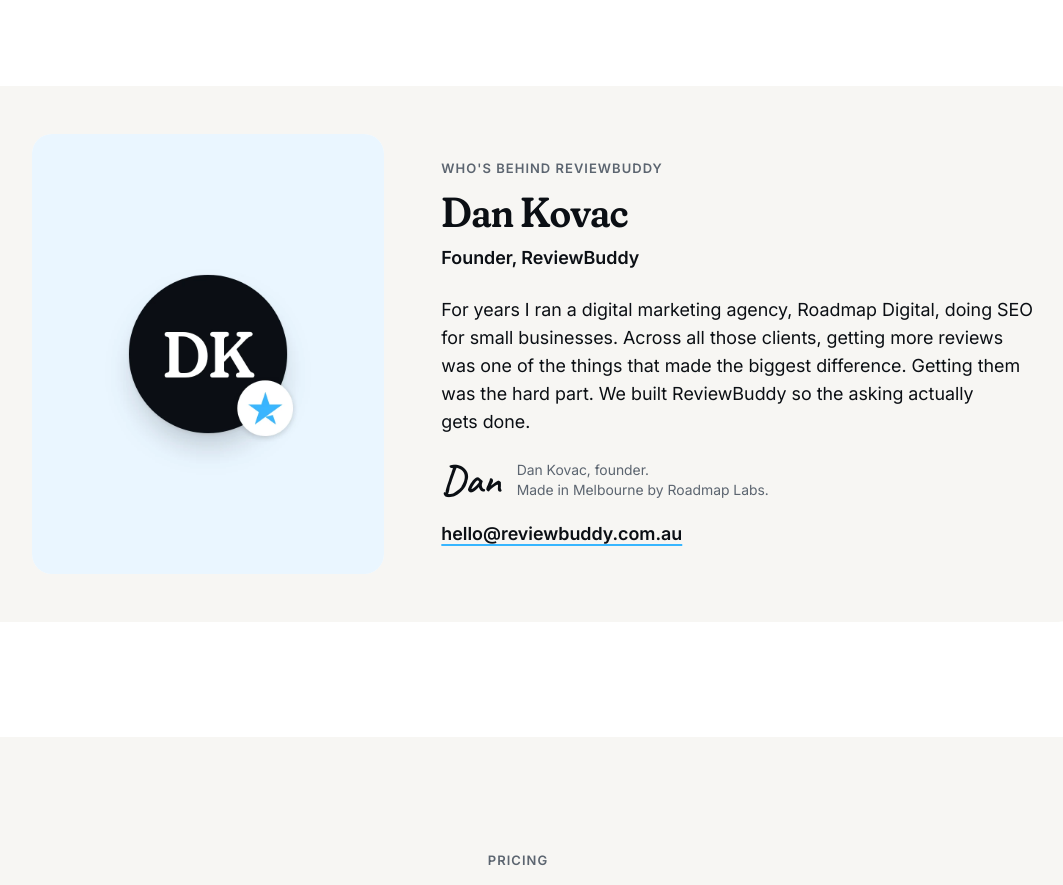
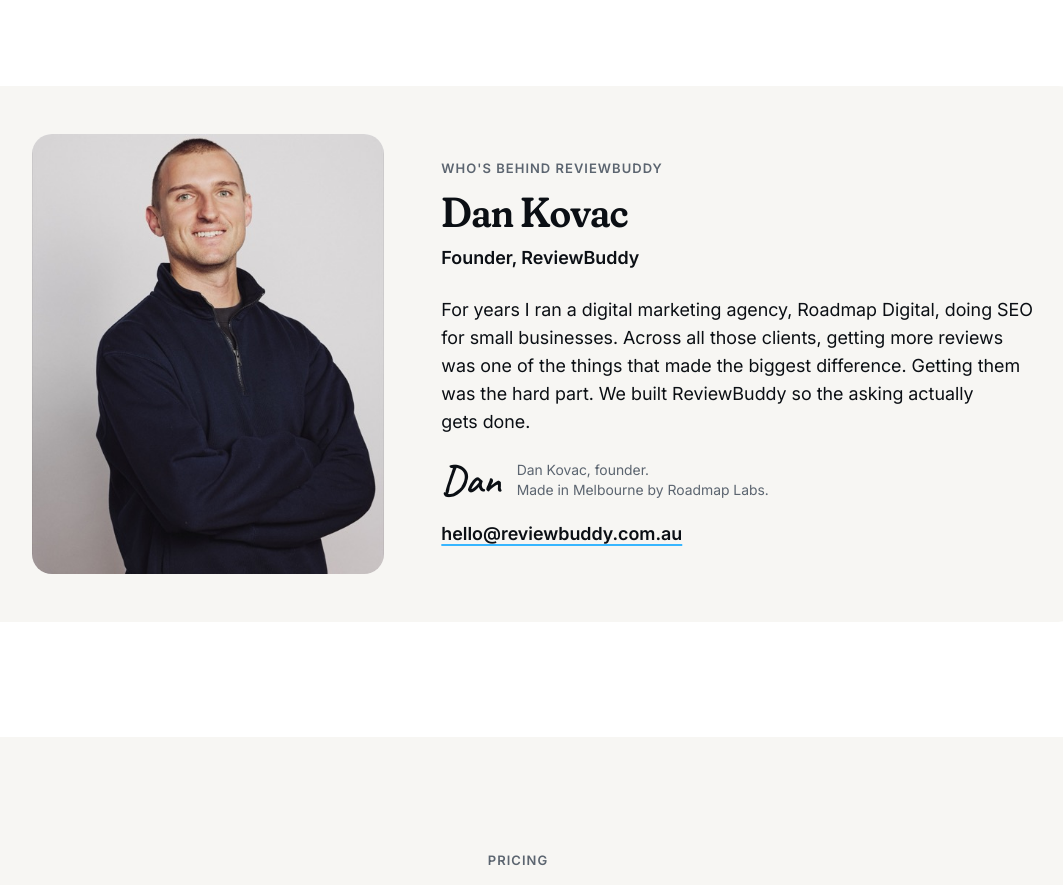
Before and after one commit to Dan-Kovac/ReviewBuddyWebsite, a Next.js app: page / in a window 1280 px wide. Shown: the part 9100-9985 px from the top of the page, without its empty margins (122-1185 px from the left). Built offline with nearby package versions, Linux system fonts and the light colour scheme; no server answers.

Commit message:
Use Dan's headshot in the founder portrait.
The same 480x600 photo fills the 4:5 frame on phones and desktop, centred from the top, with the portrait still centred in its column from 1024 up.

Co-authored-by: Dan Kovac <Dan-Kovac@users.noreply.github.com>

```diff
--- a/app/globals.css
+++ b/app/globals.css
@@ -1253,6 +1253,7 @@ footer .eyebrow,
   height: auto;
   aspect-ratio: 4 / 5;
   object-fit: cover;
+  object-position: center top;
 }
 .fd-copy { grid-column: 6 / span 7; }
 .fd-copy h2 { margin-top: 12px; }
@@ -1280,7 +1281,7 @@ footer .eyebrow,
 
 @media (min-width: 1024px) {
   .fd { align-items: center; }
-  #s4 .fd-art picture { display: grid; }
+  #s4 .fd-art { display: grid; }
   .fd-art img {
     width: min(100%, 352px);
     max-height: 440px;
--- a/components/founder-note.tsx
+++ b/components/founder-note.tsx
@@ -1,4 +1,4 @@
-import { ArtImage } from "@/components/art-image";
+import Image from "next/image";
 import { contactEmail } from "@/lib/site";
 
 const founderParagraphs = [
@@ -10,22 +10,13 @@ export function FounderNote() {
     <section id="s4" className="sec" aria-labelledby="about-dan">
       <div className="shell">
         <div className="g12 fd founder-home">
-          <figure className="art fd-art art-at-768">
-            <ArtImage
-              mobileMax={767}
-              desktop={{
-                webp: "/img/sections/reviewbuddy-founder-portrait-monogram-desktop.webp",
-                png: "/img/sections/reviewbuddy-founder-portrait-monogram-desktop.png",
-                width: 960,
-                height: 1200,
-              }}
-              mobile={{
-                webp: "/img/sections/reviewbuddy-founder-portrait-monogram-desktop.webp",
-                png: "/img/sections/reviewbuddy-founder-portrait-monogram-desktop.png",
-                width: 960,
-                height: 1200,
-              }}
-              alt=""
+          <figure className="art fd-art">
+            <Image
+              src="/img/sections/dan-kovac-founder.jpg"
+              alt="Dan Kovac, founder of ReviewBuddy"
+              width={480}
+              height={600}
+              sizes="(min-width: 1024px) 352px, 320px"
             />
           </figure>
           <article className="fd-copy">
```
Also changed, not shown: public/img/sections/dan-kovac-founder.jpg (added).
